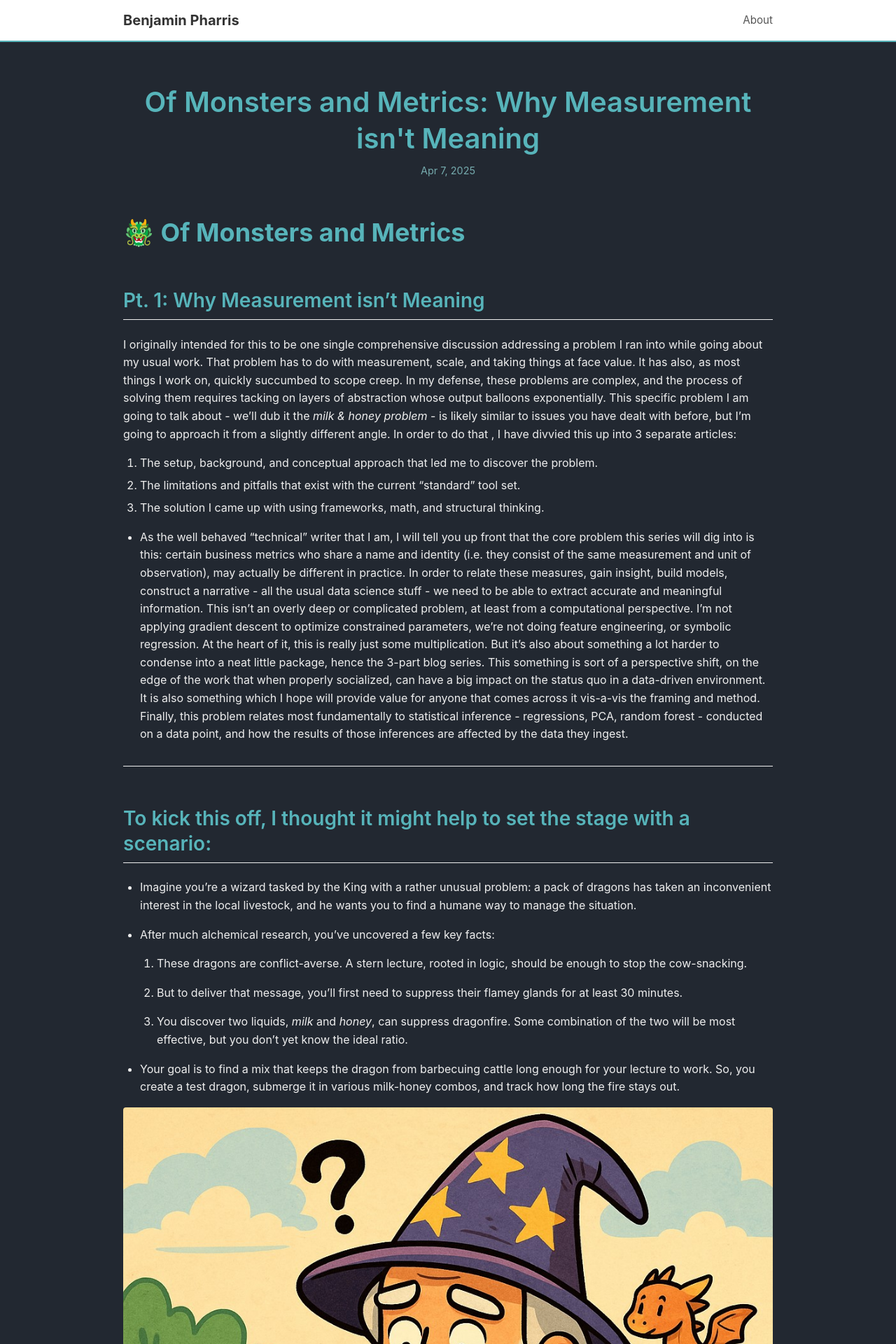
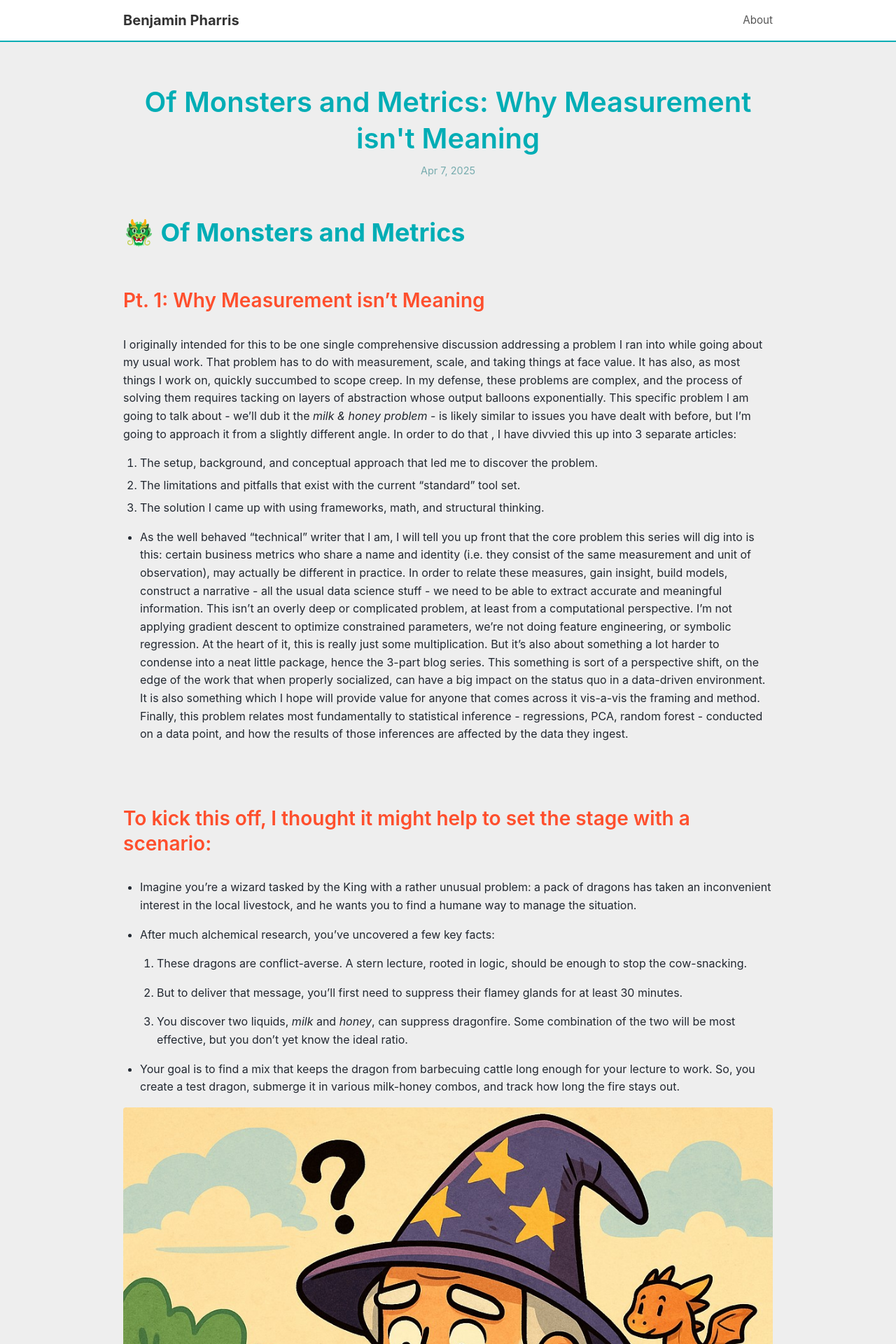
Before and after one commit to benjaminpharris/benjaminpharris.github.io, a Jekyll site: the page built from _posts/2025-04-07-monsters.md, in a window 1280 px wide. Shown: the top 1920 px of the page at 70% size. Built offline with Jekyll 4.4.1, drawn with Linux system fonts in a browser that asks for light colours.

Commit message:
color changes

```diff
--- a/_posts/2025-04-07-monsters.md
+++ b/_posts/2025-04-07-monsters.md
@@ -153,7 +153,7 @@ And we care about the people coming to **all** of those places, because **all**
 
 *Web traffic is (almost) always significantly higher than in-store traffic*. It's easy to go to a website, you can do it in a few seconds. But comparatively, it's a lot harder to go to a store. While this is fine for treating and measuring effects separately say:
 
-![Distribution of Web and Store performace](/assets/images/rnorm.jpg)
+![Distribution of Web and Store performace](/assets/images/rnorm_sw.jpg)
 
 $$
 \frac{Sales_W}{Customer_W} \leftrightarrow  \frac{Sales_S}{Customer_S}
--- a/assets/css/main.css
+++ b/assets/css/main.css
@@ -121,8 +121,8 @@ th { background-color: #f7f7f7; font-weight: 600; }
   margin-top: 1rem;
 }
 .project-card {
-  background-color: #31363F;
-  border: 1px solid #eee;
+  background-color: #D4C9BE;
+  border: 1px solid #FE4F2D;
   padding: 1.5rem;
   border-radius: 8px;
   box-shadow: 0 2px 5px rgba(0,0,0,0.05);
@@ -160,15 +160,19 @@ th { background-color: #f7f7f7; font-weight: 600; }
 
 /* Color Variables (Optional, but helpful for consistency) */
 :root {
-  --primary-color: #57B4BA; /* Default Blue */
+  --primary-color: #00ADB5; /* Default Blue */
   --primary-hover: #FE4F2D;
-  --text-color: #EEEEEE;
-  --heading-color: #57B4BA;
-  --background-color: #222831;
+  --text-color: #222831;
+  --heading-color: #00ADB5;
+  --background-color: #EEEEEE;
   --light-gray: #eee;
-  --card-bg: #123458;
-  --accent-color-1: #EEEEEE; /* Example Purple */
-  --accent-color-2: #76ABAE; /* Example Red */
+  --card-bg: #393E46;
+  --accent-color-1: #393E46; /* Example Purple */
+  --accent-color-2: #FE4F2D; /* Example Red */
+  h2, h3, h4, h5, h6 {
+    color: var(--accent-color-2);
+    /* ... other heading styles ... */
+  }
 }
 
 /* Update base styles to use variables (Optional) */
```
